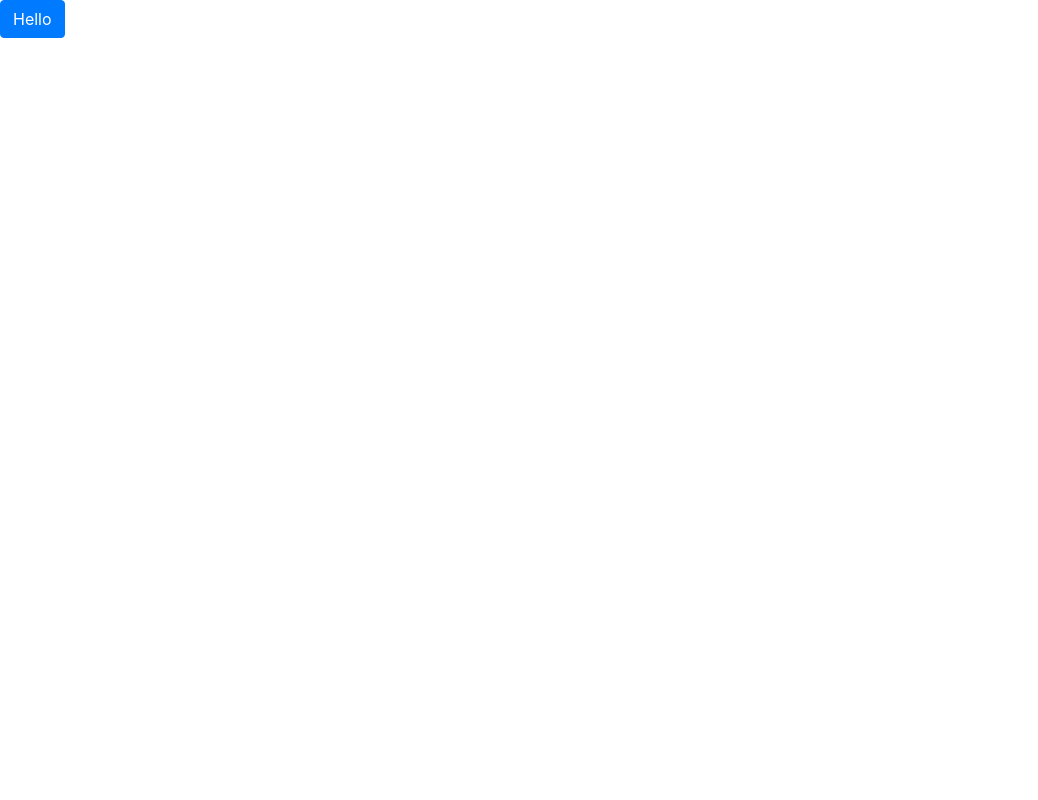
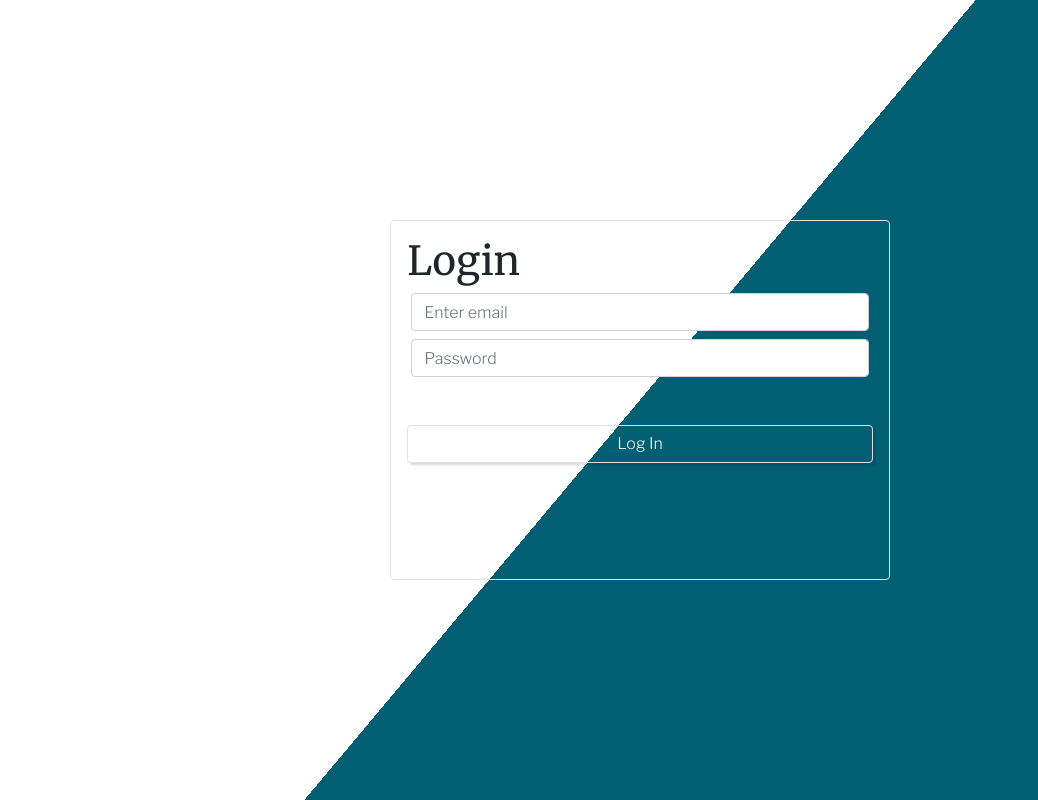
Before and after one commit to Petertran198/Xcentium-code-challange-, a React (Create React App) app: page /login in a window 1280 px wide. Shown: the whole page, without its empty margins (0-1038 px from the left). Built offline with nearby package versions, Linux system fonts and the light colour scheme.

Commit message:
Developed the login component as well as finished styling the login-form

```diff
--- a/public/index.html
+++ b/public/index.html
@@ -17,6 +17,17 @@
             href="https://cdn.jsdelivr.net/npm/bootstrap@4.6.0/dist/css/bootstrap.min.css"
             integrity="sha384-B0vP5xmATw1+K9KRQjQERJvTumQW0nPEzvF6L/Z6nronJ3oUOFUFpCjEUQouq2+l"
             crossorigin="anonymous"
+        />
+        <!--Main font: Merriweather, Secondary Font: Libre Franklin  -->
+        <link rel="preconnect" href="https://fonts.googleapis.com" />
+        <link rel="preconnect" href="https://fonts.gstatic.com" crossorigin />
+        <link
+            href="https://fonts.googleapis.com/css2?family=Merriweather&display=swap"
+            rel="stylesheet"
+        />
+        <link
+            href="https://fonts.googleapis.com/css2?family=Libre+Franklin:wght@300&family=Merriweather&display=swap"
+            rel="stylesheet"
         />
 
         <!--
--- a/src/App.js
+++ b/src/App.js
@@ -1,7 +1,9 @@
+import Login from './components/Login/Login';
+import './app.css';
 function App() {
     return (
         <>
-            <button className='btn btn-primary'>Hello</button>
+            <Login />
         </>
     );
 }
--- /dev/null
+++ b/src/app.css
@@ -0,0 +1,15 @@
+* {
+    font-family: 'Libre Franklin', sans-serif;
+}
+
+.header-font {
+    font-family: 'Merriweather', serif;
+}
+
+.text-font {
+    font-family: 'Libre Franklin', sans-serif;
+}
+
+.p-relative {
+    position: relative;
+}
--- /dev/null
+++ b/src/components/Login/Login.jsx
@@ -0,0 +1,30 @@
+import React from 'react';
+import { Form, Button } from 'react-bootstrap';
+import './login.css';
+function Login() {
+    return (
+        <div className='background'>
+            <div class='container d-flex justify-content-center align-items-center vh-100'>
+                <Form className='form-size border rounded p-3 p-relative'>
+                    <h1 className='header-font'>Login</h1>
+                    <Form.Group className='m-1 my-2 form-input'>
+                        <Form.Control type='email' placeholder='Enter email' />
+                    </Form.Group>
+
+                    <Form.Group className='m-1 my-2 form-input'>
+                        <Form.Control type='password' placeholder='Password' />
+                    </Form.Group>
+
+                    <button
+                        type='submit'
+                        className='btn text-light submit-btn btn-block my-5 border'
+                    >
+                        Log In
+                    </button>
+                </Form>
+            </div>
+        </div>
+    );
+}
+
+export default Login;
--- /dev/null
+++ b/src/components/Login/login.css
@@ -0,0 +1,20 @@
+.form-size {
+    width: 45%;
+    height: 45%;
+    min-width: 400px;
+    min-height: 250px;
+}
+
+.background {
+    background: linear-gradient(130deg, #fff 50%, #025e73 0 100%);
+}
+
+.submit-btn {
+    cursor: pointer;
+    transition: all 0.4s;
+    box-shadow: rgba(0, 0, 0, 0.15) 1.95px 1.95px 2.6px;
+}
+
+.submit-btn:hover {
+    opacity: 0.8;
+}
```
